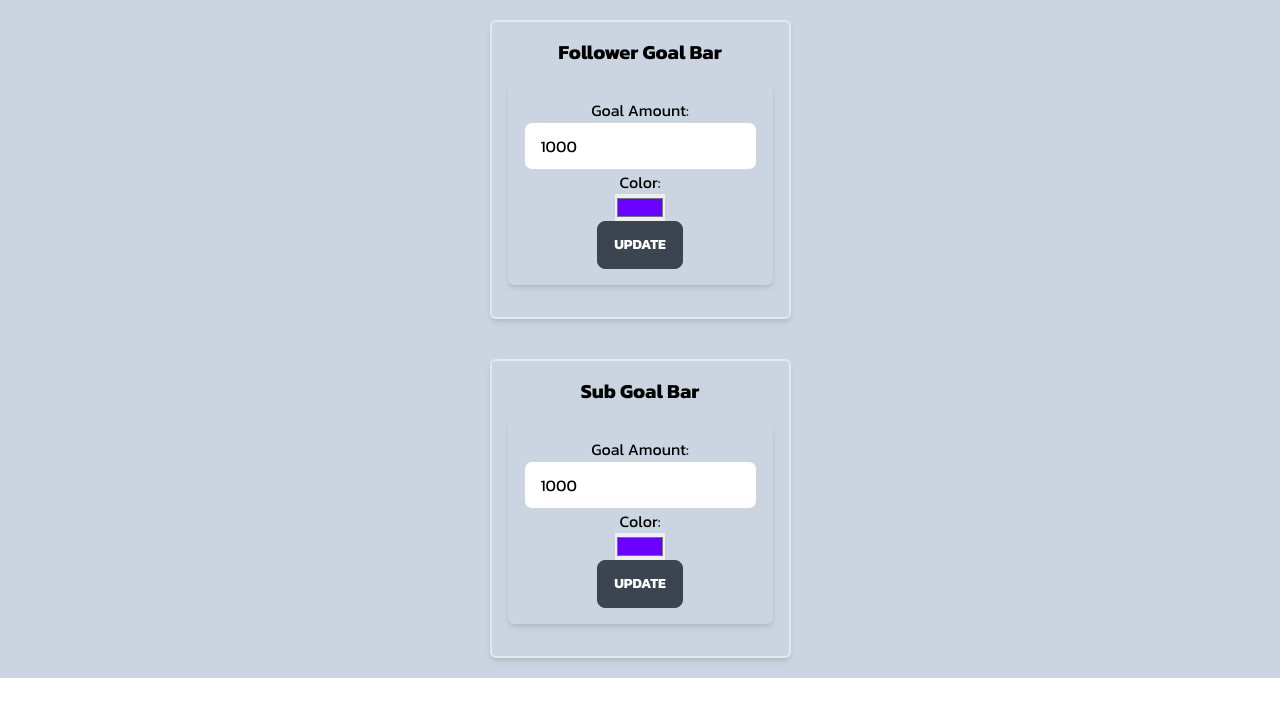
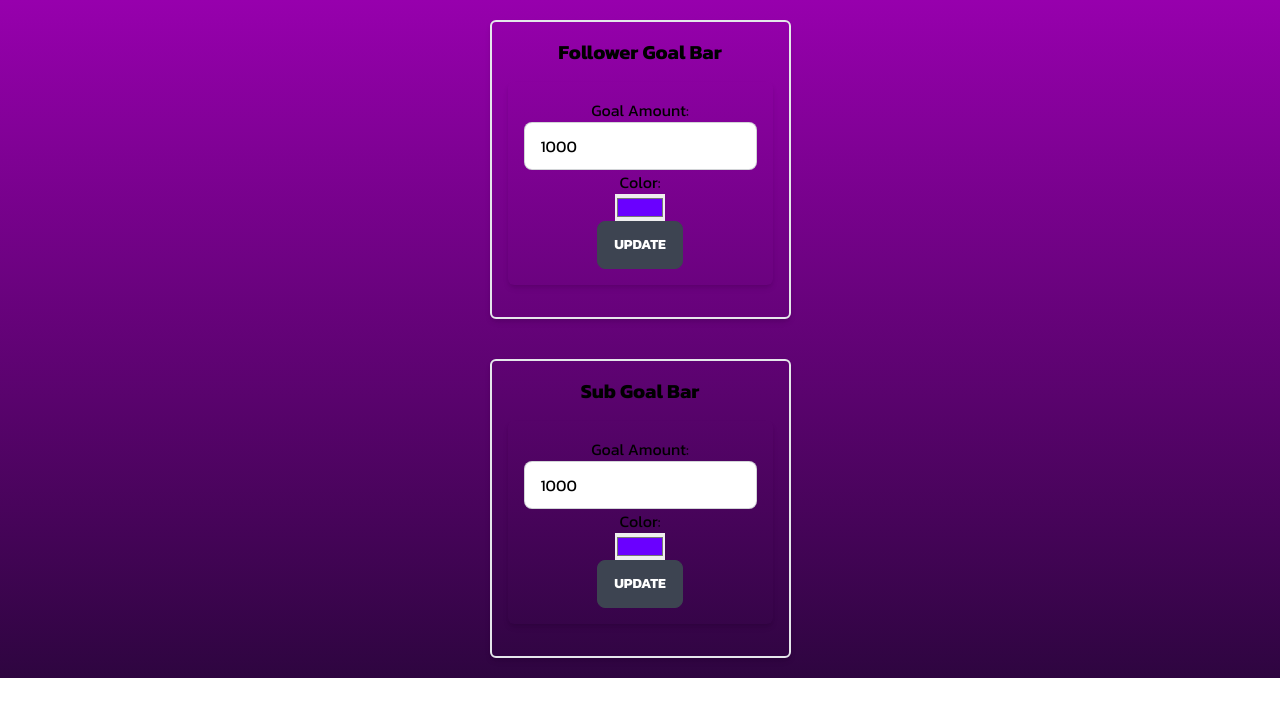
Before and after one commit to flygOn-LiTe/widget-platform-template, a Next.js app in the folder widget-platform-frontend/: page /user/dashboard in a window 1280 px wide. Shown: the top 716 px of the page. Built offline with nearby package versions, Linux system fonts and the light colour scheme; no server answers.

Commit message:
Update dashboard.tsx

```diff
--- a/widget-platform-frontend/pages/user/dashboard.tsx
+++ b/widget-platform-frontend/pages/user/dashboard.tsx
@@ -121,7 +121,7 @@ const Dashboard = () => {
           </div>
         </div>
       )}
-      <div className="flex justify-center p-5 bg-slate-300">
+      <div className="flex justify-center p-5">
         <div className="text-center border-2 p-4 rounded-md shadow-md">
           <h1 className="text-xl font-bold mb-4">Follower Goal Bar</h1>
           <ConfigForm
@@ -148,7 +148,7 @@ const Dashboard = () => {
           )}
         </div>
       </div>
-      <div className="flex justify-center p-5 bg-slate-300">
+      <div className="flex justify-center p-5">
         <div className="text-center border-2 p-4 rounded-md shadow-md">
           <h1 className="text-xl font-bold mb-4">Sub Goal Bar</h1>
           <ConfigForm
```
